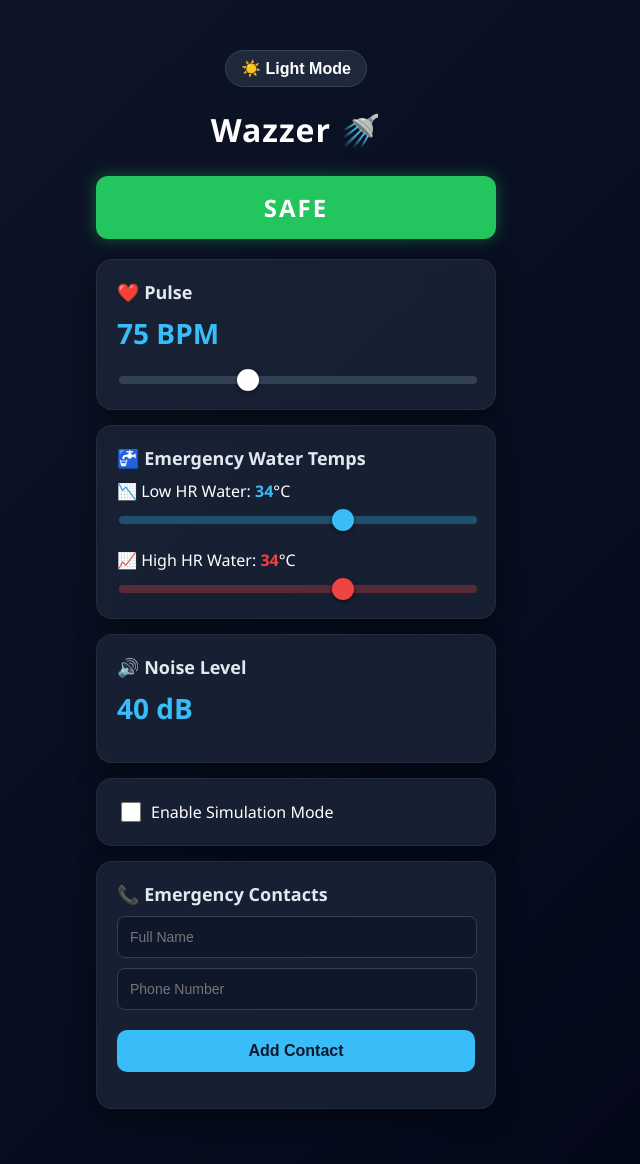
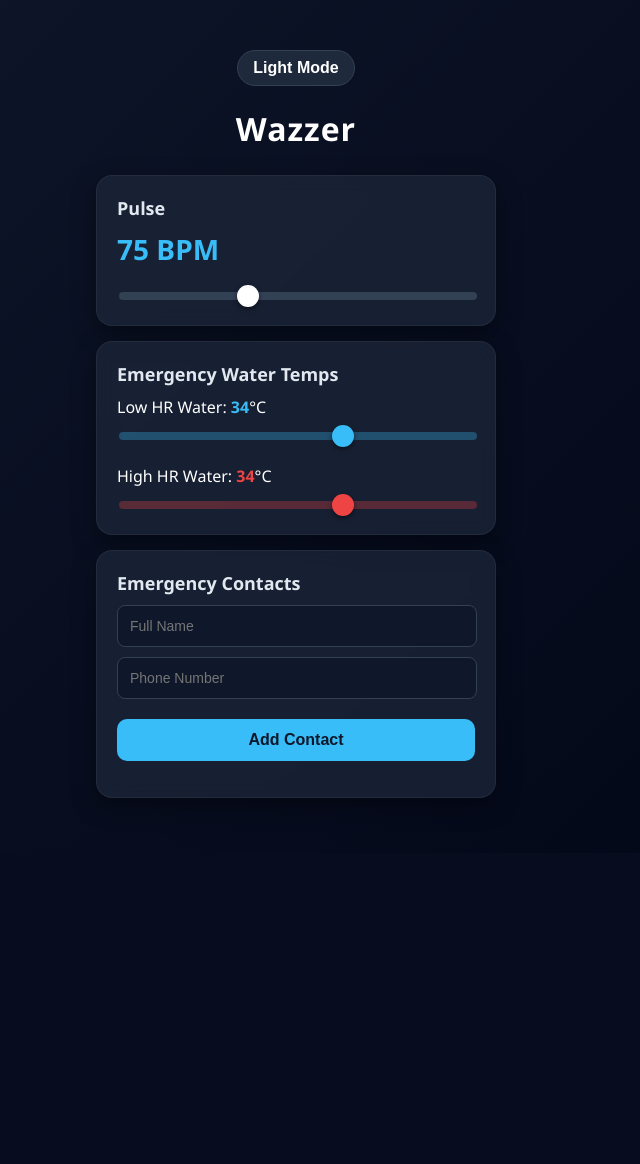
Before and after one commit to la-espada-v1/wazzer-server, a Flask app: page / in a window 1280 px wide. Shown: the whole page, without its empty margins (344-984 px from the left). After the commit the page ends 798 px from the top, so only its background shows below. Run offline with Flask 3, Linux system fonts and the light colour scheme; data that the repository does not hold is empty.

Commit message:
fix: removed emojis, wrong code

```diff
--- a/static/script.js
+++ b/static/script.js
@@ -41,16 +41,7 @@ pulseSlider.oninput = () => {
 };
 
 // ЛОГИКА ЗА НИВАТА
-function checkPulseLevel() {
-  const pulse = parseInt(pulseSlider.value);
-  if (pulse > 110) {
-    highHrSlider.value = 25;
-    highHrText.innerText = 25;
-  } else if (pulse < 50) {
-    lowHrSlider.value = 38;
-    lowHrText.innerText = 38;
-  }
-}
+
 
 // ДОБАВЯНЕ НА КОНТАКТ (POST заявка към теб)
 async function addContact() {
--- a/templates/index.html
+++ b/templates/index.html
@@ -10,46 +10,37 @@
 
 <div class="app">
 
-  <button id="themeToggle" class="theme-btn">☀️ Light Mode</button>
+  <button id="themeToggle" class="theme-btn">Light Mode</button>
 
-  <h1>Wazzer 🚿</h1>
+  <h1>Wazzer</h1>
 
-  <div id="status" class="status safe">SAFE</div>
+
 
   <div class="card">
-    <h3>❤️ Pulse</h3>
+    <h3> Pulse</h3>
     <div class="value"><span id="pulseValue">75</span> BPM</div>
     <input type="range" min="40" max="140" value="75" id="pulseSlider">
   </div>
 
   <div class="card">
-    <h3>🚰 Emergency Water Temps</h3>
+    <h3>Emergency Water Temps</h3>
 
     <div class="water-control">
-      <div style="margin-bottom: 5px;">📉 Low HR Water: <span id="lowHrValue" style="color: #38bdf8; font-weight: bold;">34</span>°C</div>
+      <div style="margin-bottom: 5px;">Low HR Water: <span id="lowHrValue" style="color: #38bdf8; font-weight: bold;">34</span>°C</div>
       <input type="range" min="15" max="45" value="34" id="lowHrSlider" class="cold-slider">
     </div>
 
     <div class="water-control" style="margin-top: 20px;">
-      <div style="margin-bottom: 5px;">📈 High HR Water: <span id="highHrValue" style="color: #ef4444; font-weight: bold;">34</span>°C</div>
+      <div style="margin-bottom: 5px;">High HR Water: <span id="highHrValue" style="color: #ef4444; font-weight: bold;">34</span>°C</div>
       <input type="range" min="15" max="45" value="34" id="highHrSlider" class="hot-slider">
     </div>
   </div>
 
-  <div class="card">
-    <h3>🔊 Noise Level</h3>
-    <div class="value"><span id="noiseValue">40</span> dB</div>
-  </div>
+
+
 
   <div class="card">
-    <label class="simulation-label">
-      <input type="checkbox" id="simulateToggle">
-      <span>Enable Simulation Mode</span>
-    </label>
-  </div>
-
-  <div class="card">
-    <h3>📞 Emergency Contacts</h3>
+    <h3>Emergency Contacts</h3>
     <div class="contact-inputs">
       <input type="text" placeholder="Full Name" id="fullName">
       <input type="tel" placeholder="Phone Number" id="phone">
```
